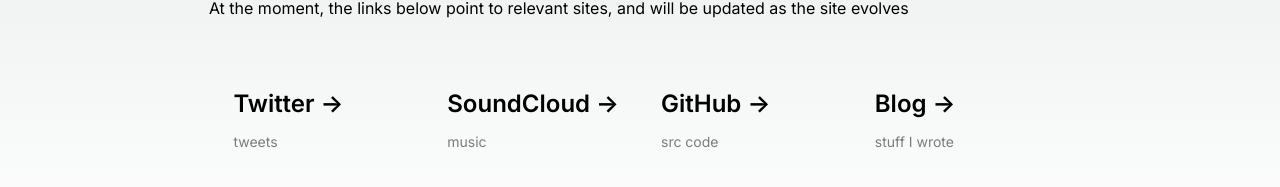
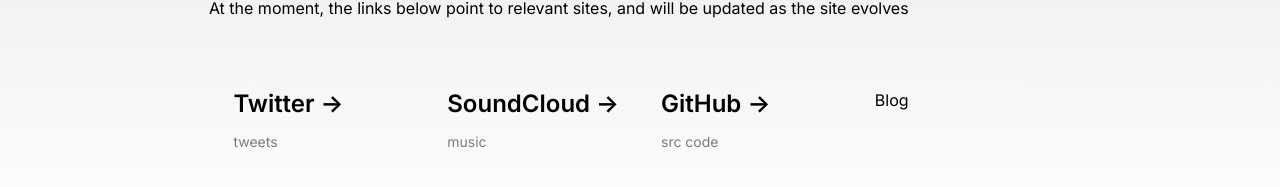
Before and after one commit to standard-robot/standardrobot-dev, a Next.js app: page / in a window 1280 px wide. Shown: the part 535-722 px from the top of the page. Built offline with nearby package versions, Linux system fonts and the light colour scheme.

Commit message:
added proper link to subdomain

```diff
--- a/app/page.tsx
+++ b/app/page.tsx
@@ -1,5 +1,7 @@
 import React from 'react'
+import NextLink from 'next/link';
 import Image from 'next/image'
+import Link from 'next/link';
 import { inter } from '@/styles/fonts'
 
 export default function Home() {
@@ -90,22 +92,10 @@
                     </p>
                 </a>
 
-                <a
-                    href="https://blog.standardrobot.dev"
-                    className="group rounded-lg border border-transparent px-5 py-4 transition-colors hover:border-gray-300 hover:bg-gray-100 hover:dark:border-neutral-700 hover:dark:bg-neutral-800/30"
-                    target="_blank"
-                    rel="noopener noreferrer"
-                >
-                    <h2 className={`mb-3 text-2xl font-semibold`}>
-                        Blog{' '}
-                        <span className="inline-block transition-transform group-hover:translate-x-1 motion-reduce:transform-none">
-                            -&gt;
-                        </span>
-                    </h2>
-                    <p className={`m-0 max-w-[30ch] text-sm opacity-50`}>
-                        stuff I wrote
-                    </p>
-                </a>
+                <Link className="group rounded-lg border border-transparent px-5 py-4 transition-colors hover:border-gray-300 hover:bg-gray-100 hover:dark:border-neutral-700 hover:dark:bg-neutral-800/30"
+                    href="https://blog.standardrobot.dev">
+                    Blog
+                </Link>
             </div>
         </main>
     )
```
